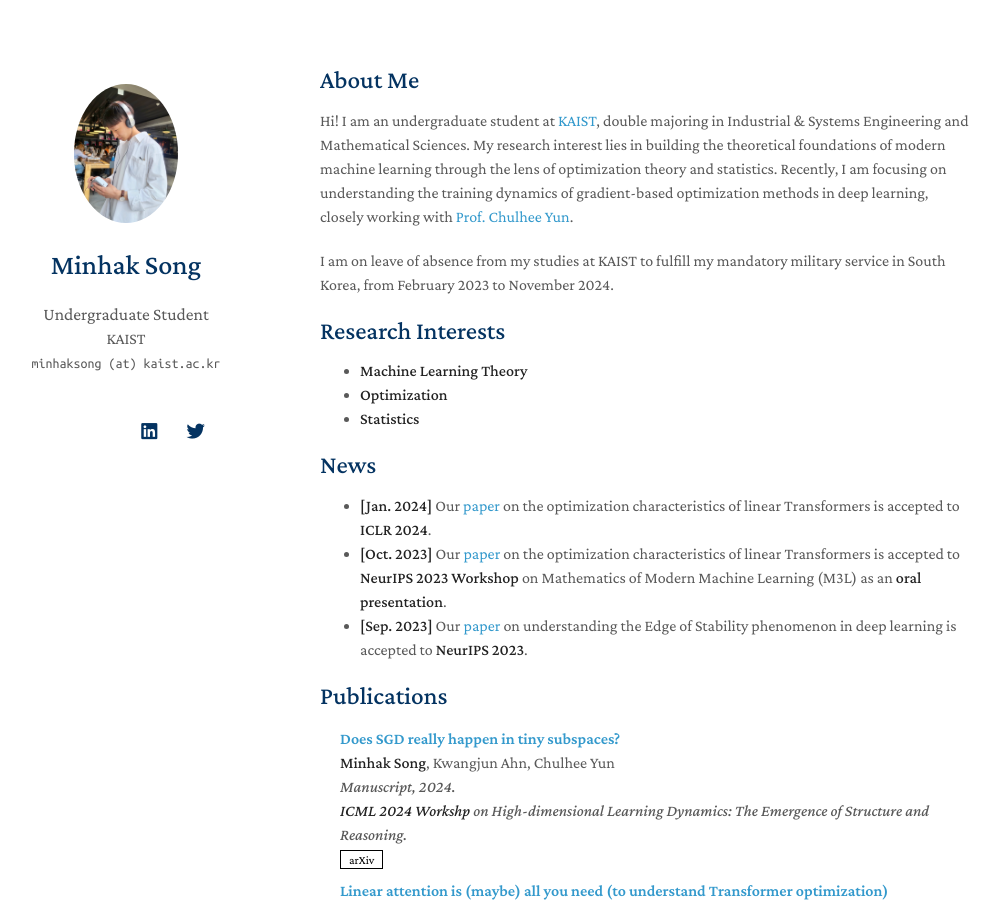
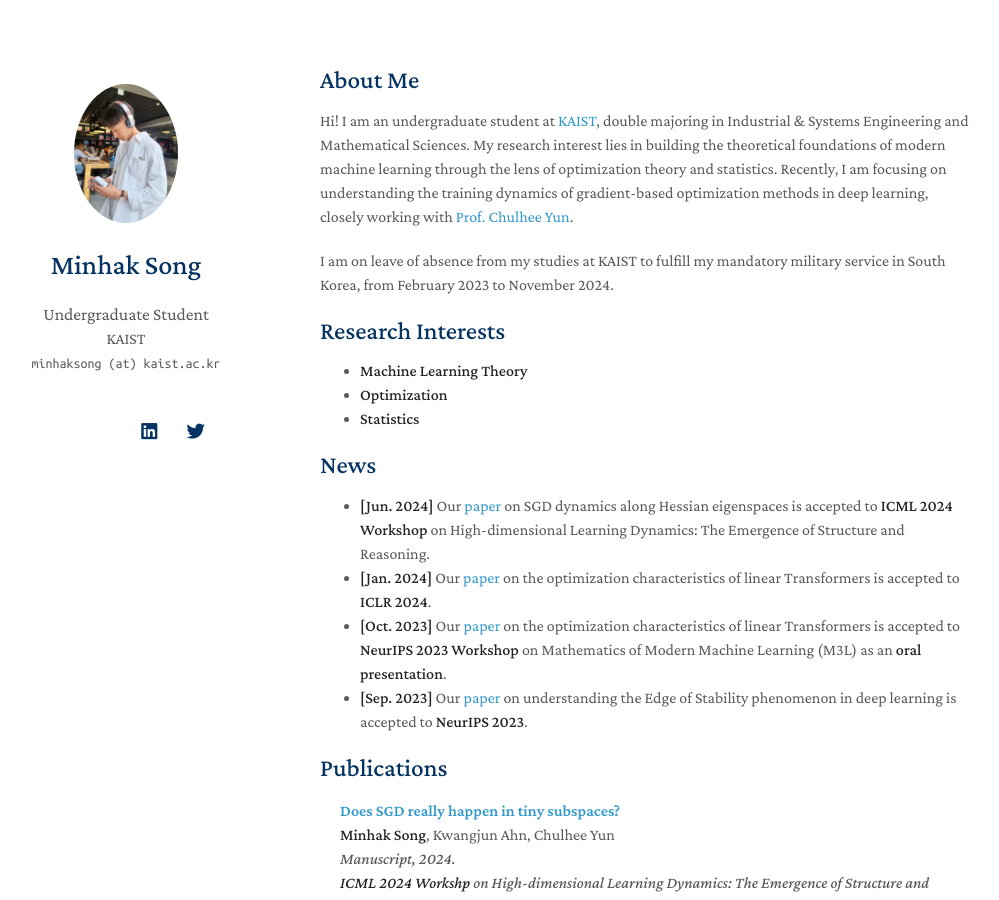
Before and after one commit to songminhak/songminhak.github.io, a Jekyll site: the page built from index.md, in a window 1280 px wide and 900 px high. Shown: the whole window, without its empty margins (150-1149 px from the left). Built offline with Jekyll 4.4.1, drawn with Linux system fonts in a browser that asks for light colours; nearby versions of some CDN libraries; a style sheet for code colours, icons or effects is not loaded; our own code applies the rules of GitHub Pages for plain Markdown files.

Commit message:
update news

```diff
--- a/index.md
+++ b/index.md
@@ -16,6 +16,7 @@ I am on leave of absence from my studies at KAIST to fulfill my mandatory milita
 
 ## News
 
+- **[Jun. 2024]** Our [paper](https://arxiv.org/abs/2405.16002) on SGD dynamics along Hessian eigenspaces is accepted to **ICML 2024 Workshop** on High-dimensional Learning Dynamics: The Emergence of Structure and Reasoning.
 - **[Jan. 2024]** Our [paper](https://arxiv.org/abs/2310.01082) on the optimization characteristics of linear Transformers is accepted to **ICLR 2024**.
 - **[Oct. 2023]** Our [paper](https://arxiv.org/abs/2310.01082) on the optimization characteristics of linear Transformers is accepted to **NeurIPS 2023 Workshop** on Mathematics of Modern Machine Learning (M3L) as an **oral presentation**.
 - **[Sep. 2023]** Our [paper](https://arxiv.org/abs/2307.04204) on understanding the Edge of Stability phenomenon in deep learning is accepted to **NeurIPS 2023**.
```
